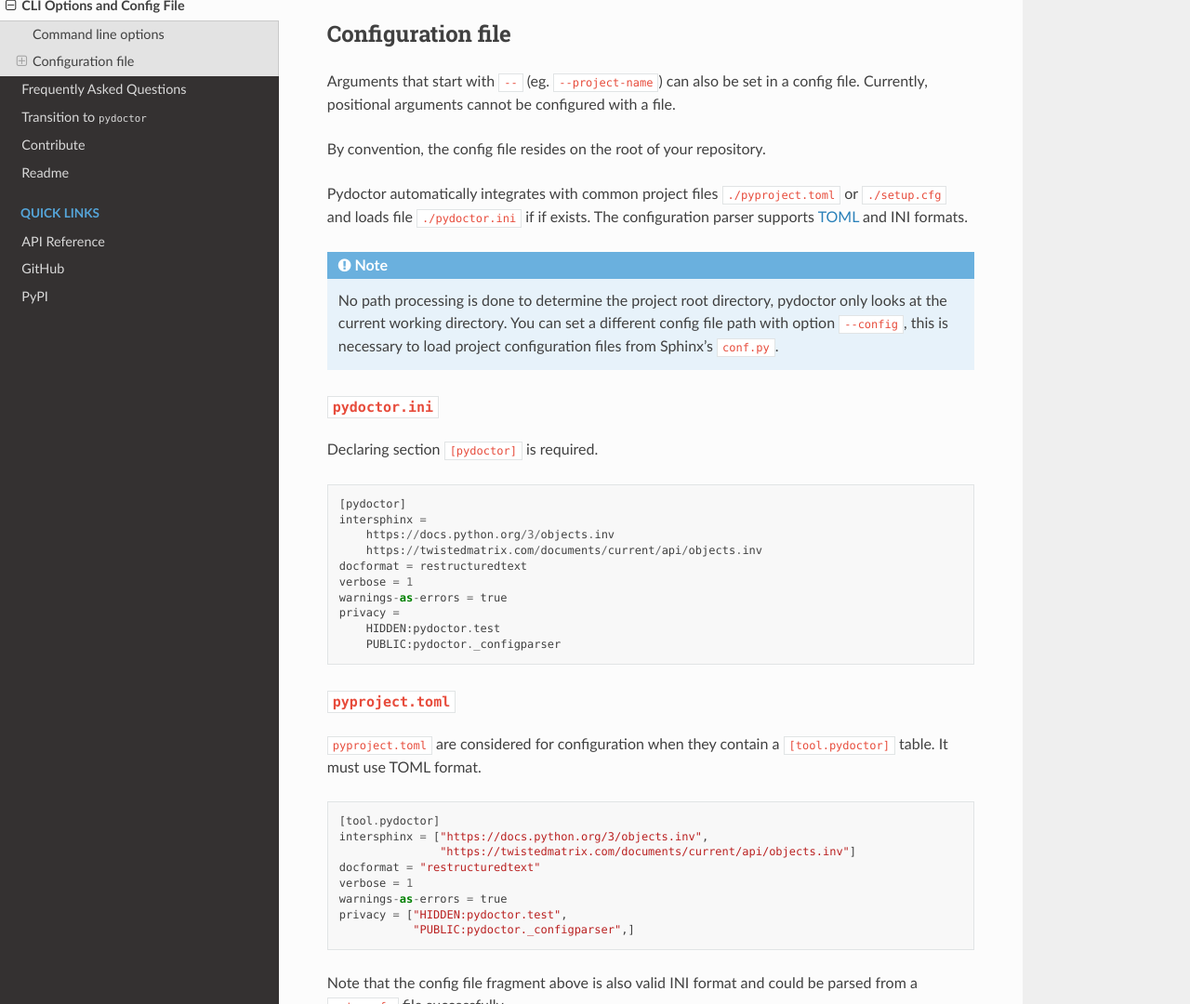
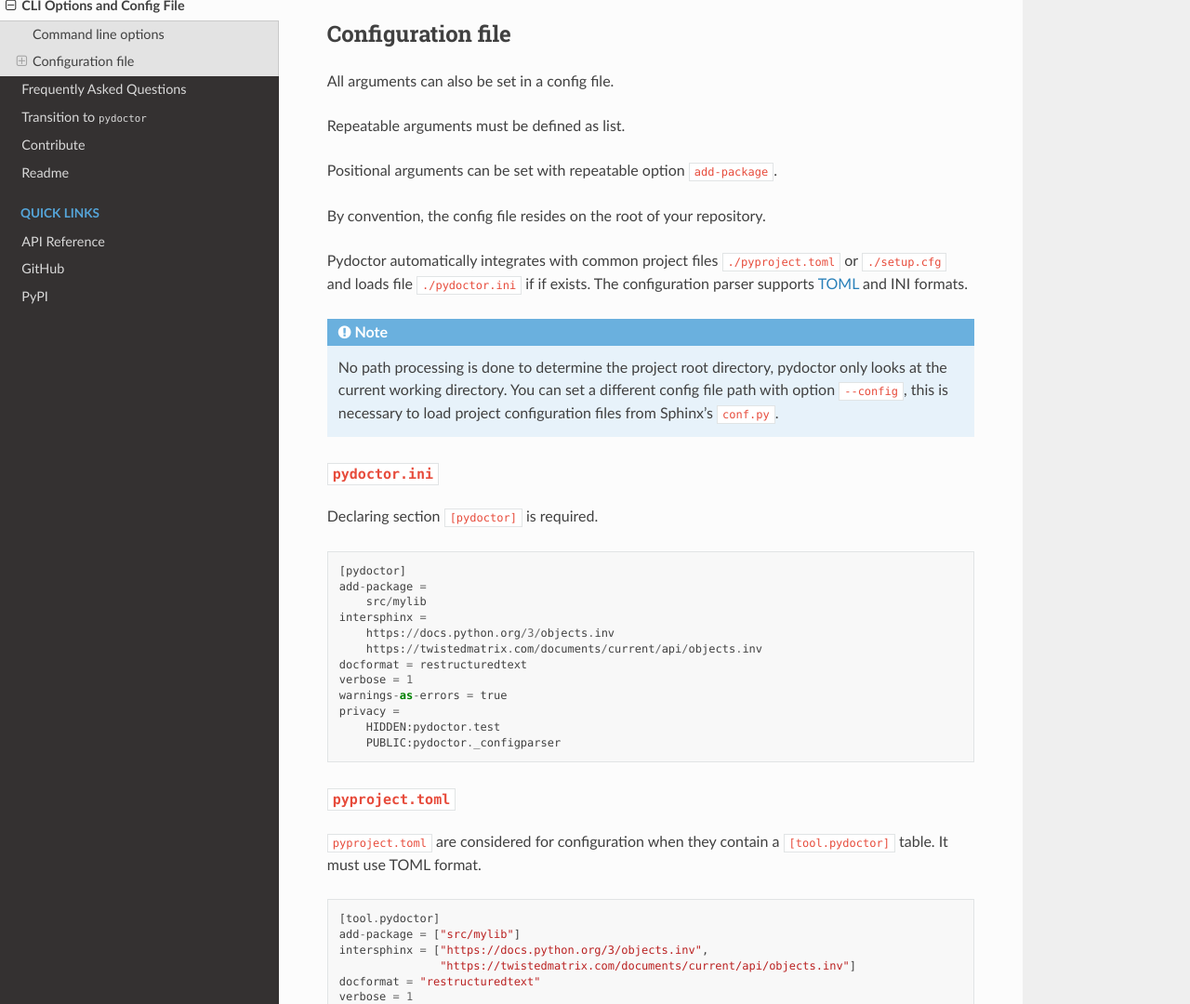
Before and after one commit to twisted/pydoctor, a Sphinx documentation site: the page built from docs/source/help.rst, in a window 1280 px wide and 1400 px high, cut to the strip 320-1400 px from the top of the window. Shown: the whole strip at 93% size. Built offline with Sphinx 7.4.7 and the Read the Docs theme 2.0.0, drawn with Linux system fonts in a browser that asks for light colours; some of the changed text lies outside the part shown.

Commit message:
Actually support and document option add-package

```diff
--- a/docs/source/help.rst
+++ b/docs/source/help.rst
@@ -12,8 +12,11 @@
 Configuration file
 ------------------
 
-Arguments that start with ``--`` (eg. ``--project-name``) can also be set in a config file.
-Currently, positional arguments cannot be configured with a file.
+All arguments can also be set in a config file.
+
+Repeatable arguments must be defined as list.
+
+Positional arguments can be set with repeatable option ``add-package``.
 
 By convention, the config file resides on the root of your repository.
 
@@ -31,6 +34,8 @@
 ::
 
     [pydoctor]
+    add-package =
+        src/mylib
     intersphinx =
         https://docs.python.org/3/objects.inv
         https://twistedmatrix.com/documents/current/api/objects.inv
@@ -49,6 +54,7 @@
 ::
 
     [tool.pydoctor]
+    add-package = ["src/mylib"]
     intersphinx = ["https://docs.python.org/3/objects.inv",
                    "https://twistedmatrix.com/documents/current/api/objects.inv"]
     docformat = "restructuredtext"
@@ -62,11 +68,13 @@
 ``setup.cfg``
 ^^^^^^^^^^^^^
 
-``setup.cfg`` can also be used to hold pydoctor configuration if they have a ``[tool:pydoctor]`` section. It must use INI format.
+``setup.cfg`` can also be used to hold pydoctor configuration if they have a ``[tool:pydoctor]`` section. It must use ``INI`` format.
 
 ::
 
     [tool:pydoctor]
+    add-package =
+        src/mylib
     intersphinx =
         https://docs.python.org/3/objects.inv
         https://twistedmatrix.com/documents/current/api/objects.inv
@@ -98,4 +104,3 @@
 
     - Options names are now the same as argument without the leading ``--`` (e.g ``project-name`` and not ``projectname``).
     - Define repeatable options with multiline strings or list literals instead of commas separated string.
-    - Currently, positional arguments cannot be configured with a file.
```
Also changed, not shown: other parts of docs/source/help.rst (+0 -2 lines), 1 other file.
